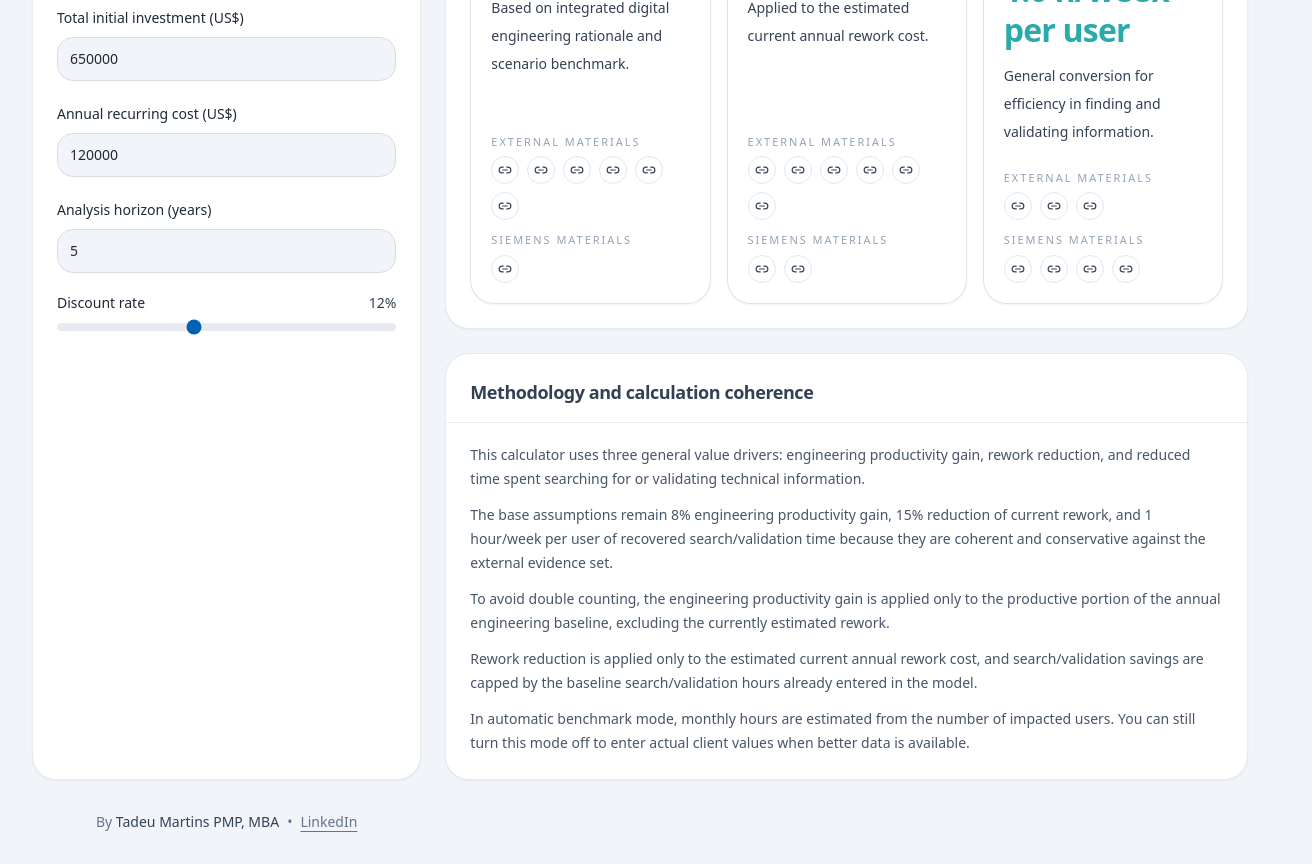
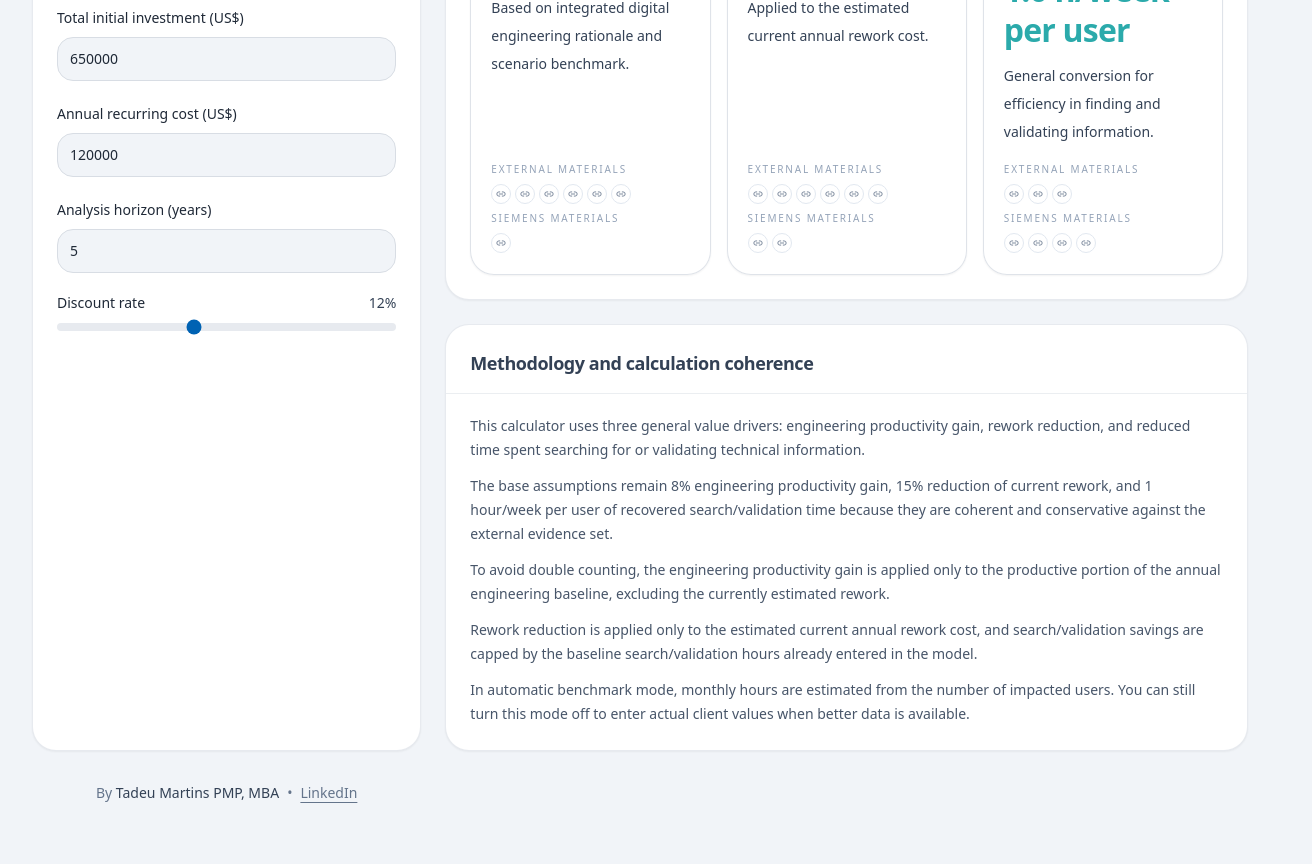
Before and after one commit to TadeuMartins/COMOS_CALCULATOR, a React (Vite) app: page / in a window 1280 px wide. Shown: the part 1160-2024 px from the top of the page, 1312 px wide, since content can reach past the window. After the commit the page ends 1995 px from the top, so only its background shows below. Built offline with nearby package versions, Linux system fonts and the light colour scheme.

Commit message:
Make source link icons more compact (h-5/w-5, smaller gaps and margins)
Agent-Logs-Url: https://github.com/TadeuMartins/COMOS_CALCULATOR/sessions/8ae15bce-8f7c-4290-90c5-d1755b163374

Co-authored-by: TadeuMartins <156713091+TadeuMartins@users.noreply.github.com>

```diff
--- a/comos_roi_calculator_app.tsx
+++ b/comos_roi_calculator_app.tsx
@@ -800,11 +800,11 @@ function SourceList({
   ].filter((group) => group.items.length > 0);
 
   return (
-    <div className="mt-6 space-y-3">
+    <div className="mt-4 space-y-1.5">
       {groupedSources.map((group) => (
-        <div key={group.label} className="space-y-1.5">
-          <div className="text-[11px] uppercase tracking-[0.18em] text-slate-400">{group.label}</div>
-          <ul className="flex flex-wrap gap-2">
+        <div key={group.label} className="space-y-1">
+          <div className="text-[10px] uppercase tracking-[0.18em] text-slate-400">{group.label}</div>
+          <ul className="flex flex-wrap gap-1">
             {group.items.map((source, idx) => {
               const tipId = `tip-${group.label}-${idx}`;
               return (
@@ -815,15 +815,15 @@ function SourceList({
                     rel="noreferrer"
                     aria-label={`${itemTitle}: ${group.label} — ${source.label}`}
                     aria-describedby={tipId}
-                    className="inline-flex h-7 w-7 items-center justify-center rounded-full border border-slate-200 bg-white text-slate-700 transition hover:border-slate-400 hover:text-slate-900"
+                    className="inline-flex h-5 w-5 items-center justify-center rounded-full border border-slate-200 bg-white text-slate-500 transition hover:border-slate-400 hover:text-slate-900"
                   >
-                    <Link2 className="h-3.5 w-3.5 shrink-0" />
+                    <Link2 className="h-2.5 w-2.5 shrink-0" />
                     <span className="sr-only">{source.label}</span>
                   </a>
                   <span
                     id={tipId}
                     role="tooltip"
-                    className="pointer-events-none absolute bottom-full left-1/2 z-50 mb-2 -translate-x-1/2 whitespace-nowrap rounded-lg bg-slate-800 px-3 py-1.5 text-xs leading-snug text-white opacity-0 shadow-lg transition-opacity group-hover/tip:opacity-100"
+                    className="pointer-events-none absolute bottom-full left-1/2 z-50 mb-1.5 -translate-x-1/2 whitespace-nowrap rounded-md bg-slate-800 px-2.5 py-1 text-[11px] leading-snug text-white opacity-0 shadow-lg transition-opacity group-hover/tip:opacity-100"
                   >
                     {source.tooltip || source.label}
                     <span className="absolute left-1/2 top-full -translate-x-1/2 border-4 border-transparent border-t-slate-800" />
```
